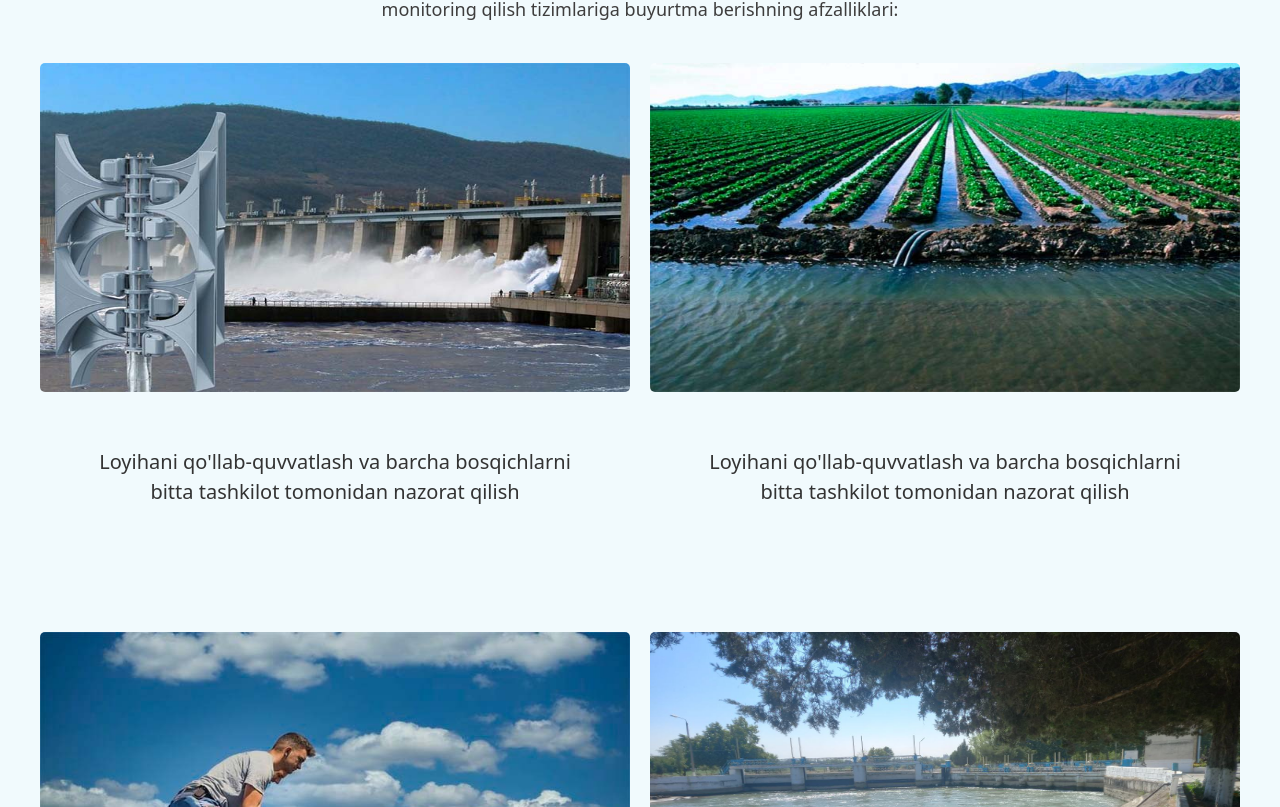
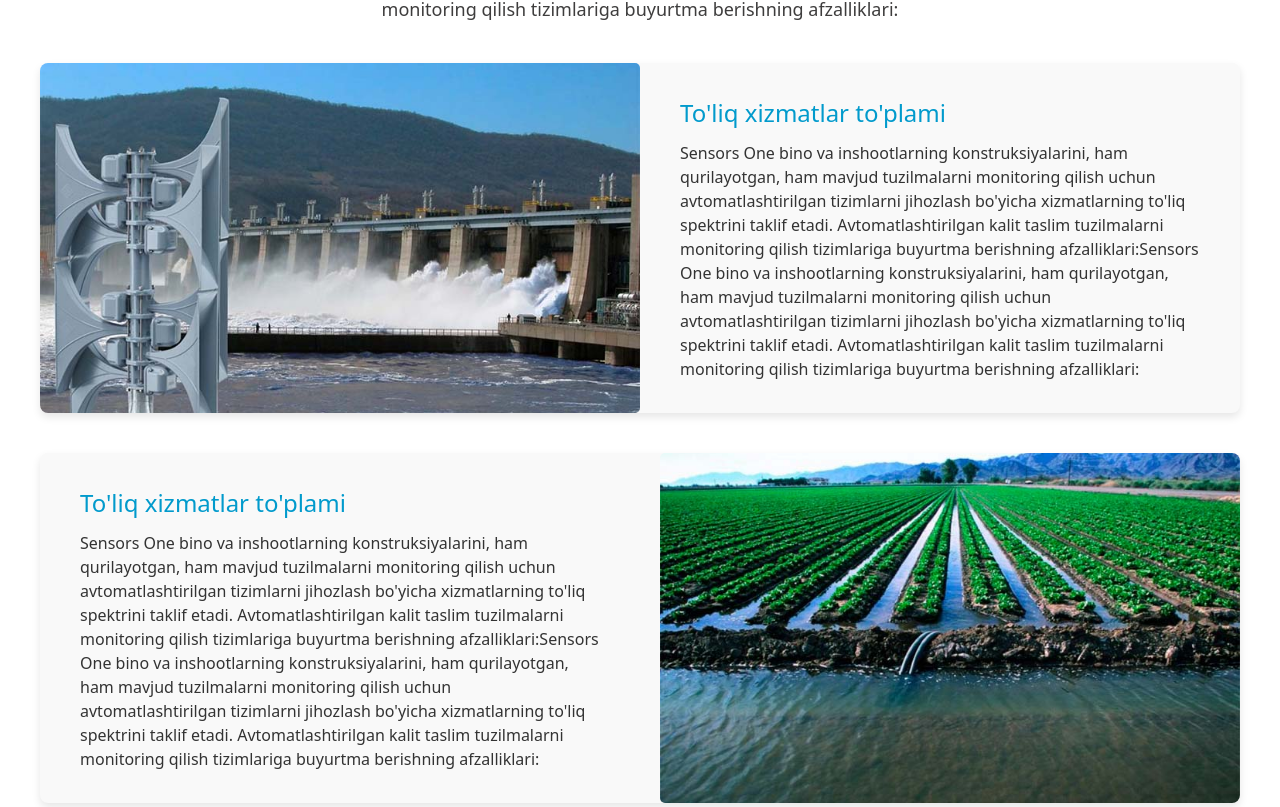
Before and after one commit to humoyun21/Smart-Solutions-System, a React (Vite) app: page /xizmatlar in a window 1280 px wide. Shown: the part 1473-2280 px from the top of the page. Built offline with nearby package versions, Linux system fonts and the light colour scheme.

Commit message:
xizmatlar

```diff
--- a/src/pages/xizmatlar/index.jsx
+++ b/src/pages/xizmatlar/index.jsx
@@ -70,25 +70,7 @@ function Index() {
   };
 
 
-  const cardData = [
-    {
-      imgSrc: suvombor,
-      title: "Loyihani qo'llab-quvvatlash va barcha bosqichlarni bitta tashkilot tomonidan nazorat qilish",
-    },
-    {
-      imgSrc: melirotsiya,
-      title: "Loyihani qo'llab-quvvatlash va barcha bosqichlarni bitta tashkilot tomonidan nazorat qilish",
-    },
-    {
-      imgSrc: quyoshpanellari,
-      title: "Loyihani qo'llab-quvvatlash va barcha bosqichlarni bitta tashkilot tomonidan nazorat qilish",
-    },
-    {
-      imgSrc: suvolchash,
-      title: "Loyihani qo'llab-quvvatlash va barcha bosqichlarni bitta tashkilot tomonidan nazorat qilish",
-    },
-    // Add more objects as needed
-  ];
+
 
   return (
     <>
@@ -124,7 +106,7 @@ function Index() {
       </div>
 
       <div className="about">
-      <div className=" container">
+  <div className="container">
     <h1>Nega biz bilan ishlashingiz kerak?</h1>
     <p>
       Sensors One bino va inshootlarning konstruksiyalarini, ham qurilayotgan,
@@ -134,15 +116,42 @@ function Index() {
       tizimlariga buyurtma berishning afzalliklari:
     </p>
     <div className="about-card-grid">
-        {cardData.map((card, index) => (
-          <div key={index} className="about-card-wrap">
-            <img src={card.imgSrc} alt={card.title} />
-            <h2>{card.title}</h2>
-          </div>
-        ))}
+
+      <div className="about-card-grid-wrap">
+        <img src={suvombor} alt="" />
+        <div>
+      <h3>To'liq xizmatlar to'plami</h3>
+        <h2>Sensors One bino va inshootlarning konstruksiyalarini, ham qurilayotgan,
+      ham mavjud tuzilmalarni monitoring qilish uchun avtomatlashtirilgan
+      tizimlarni jihozlash bo'yicha xizmatlarning to'liq spektrini taklif
+      etadi. Avtomatlashtirilgan kalit taslim tuzilmalarni monitoring qilish
+      tizimlariga buyurtma berishning afzalliklari:Sensors One bino va inshootlarning konstruksiyalarini, ham qurilayotgan,
+      ham mavjud tuzilmalarni monitoring qilish uchun avtomatlashtirilgan
+      tizimlarni jihozlash bo'yicha xizmatlarning to'liq spektrini taklif
+      etadi. Avtomatlashtirilgan kalit taslim tuzilmalarni monitoring qilish
+      tizimlariga buyurtma berishning afzalliklari:</h2>
       </div>
       </div>
+      <div className="about-card-grid-wrap">
+      <img src={melirotsiya} alt="" />
+      <div>
+      <h3>To'liq xizmatlar to'plami</h3>
+        <h2>Sensors One bino va inshootlarning konstruksiyalarini, ham qurilayotgan,
+      ham mavjud tuzilmalarni monitoring qilish uchun avtomatlashtirilgan
+      tizimlarni jihozlash bo'yicha xizmatlarning to'liq spektrini taklif
+      etadi. Avtomatlashtirilgan kalit taslim tuzilmalarni monitoring qilish
+      tizimlariga buyurtma berishning afzalliklari:Sensors One bino va inshootlarning konstruksiyalarini, ham qurilayotgan,
+      ham mavjud tuzilmalarni monitoring qilish uchun avtomatlashtirilgan
+      tizimlarni jihozlash bo'yicha xizmatlarning to'liq spektrini taklif
+      etadi. Avtomatlashtirilgan kalit taslim tuzilmalarni monitoring qilish
+      tizimlariga buyurtma berishning afzalliklari:</h2>
+      </div>
 
+
+      </div>
+
+    </div>
+  </div>
 </div>
 
 
--- a/src/pages/xizmatlar/style.scss
+++ b/src/pages/xizmatlar/style.scss
@@ -138,7 +138,7 @@
 
 }
 .about {
-background-color: #f1fafd;
+background-color: #ffffff;
   margin: 0 auto;
   padding: 40px 20px;
   text-align: center;
@@ -157,33 +157,62 @@ background-color: #f1fafd;
   }
 
   &-card-grid {
-    display: grid;
-    grid-template-columns: repeat(2, 1fr); // Two cards per row
-    gap: 20px;
+    display: block;
+    margin: 0 auto;
+    max-width: 1200px;
+
+
+    &-wrap {
+      display: flex;
+      align-items: center;
+      margin-bottom: 40px;
+      background: #f9f9f9;
+      border-radius: 8px;
+      box-shadow: 0 4px 8px rgba(0, 0, 0, 0.1);
+      overflow: hidden;
+
+
+      img {
+        width: 600px;
+        height: 350px;
+        object-fit: cover;
+        border-radius: 5px;
+
+      }
+  h3{
+    margin-top: 0px;
+    padding-left: 40px;
+    text-align : left;
+    color: #019acc;
+    font-size: 24px;
     margin-bottom: 0px;
 
-    @media (max-width: 768px) {
-      grid-template-columns: 1fr; // One card per row on smaller screens
+  }
+      h2 {
+        text-align : left;
+        display: block;
+        justify-content: flex-start;
+        align-items: flex-start;
+        width: 600px;
+        font-size: 16px;
+        color: #333;
+        margin: 0;
+        padding-bottom: 0px;
+        padding-top: 10px;
+      }
+    }
+
+    &-wrap:nth-child(2) {
+      flex-direction: row-reverse;
+
+      img {
+        margin-right: 0;
+        margin-left: 20px; /* Matn va rasm orasidagi bo'shliq o'ng tomonga ko'chirildi */
+      }
     }
   }
 
-  &-card-wrap {
-    overflow: hidden;
-    transition: transform 0.3s;
 
-    img {
-      border-radius: 5px;
-      width: 100%;
-      height: 60%;
-    }
-
-    h2 {
-
-      font-size: 1.25rem;
-      margin-top: 15px;
-      color: #333;
-    }
-  }
 }
 
 
```
Lines whose indentation alone changed are shown as unchanged.
